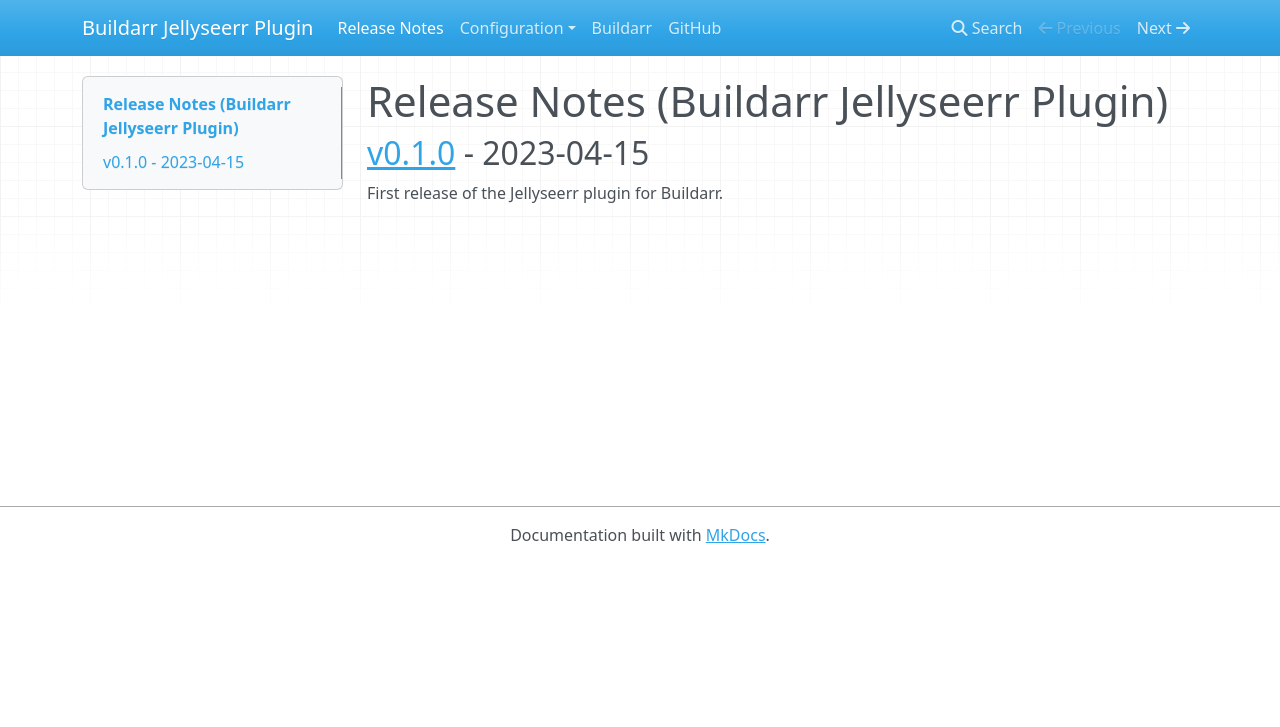
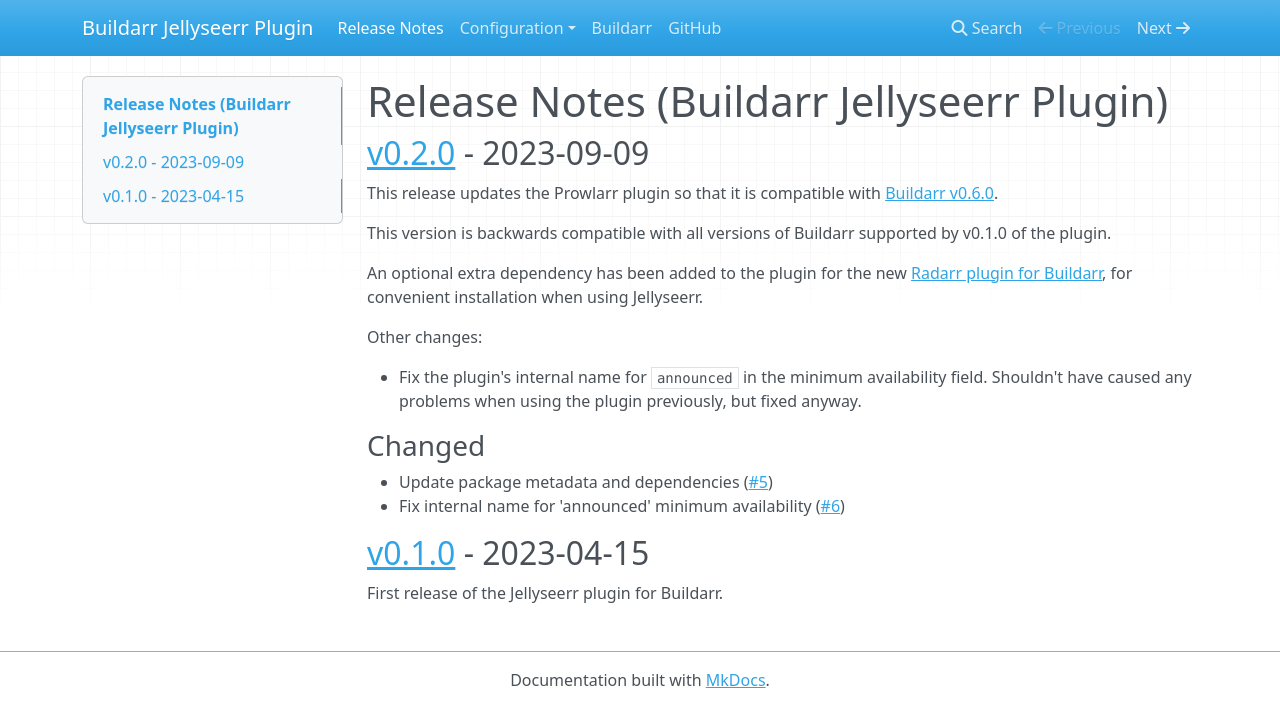
Before and after one commit to rebuildarr/buildarr-jellyseerr, an MkDocs documentation site: the page built from docs/release-notes.md, in a window 1280 px wide. Shown: the top 727 px of the page. Built offline with MkDocs 1.6.1, drawn with Linux system fonts in a browser that asks for light colours; nearby versions of some CDN libraries.

Commit message:
Tag v0.2.0 (#8)
* Set package version to v0.2.0
* Add release notes

```diff
--- a/docs/release-notes.md
+++ b/docs/release-notes.md
@@ -1,4 +1,22 @@
 # Release Notes (Buildarr Jellyseerr Plugin)
+
+## [v0.2.0](https://github.com/buildarr/buildarr-jellyseerr/releases/tag/v0.2.0) - 2023-09-09
+
+This release updates the Prowlarr plugin so that it is compatible with [Buildarr v0.6.0](https://buildarr.github.io/release-notes/#v060-2023-09-02).
+
+This version is backwards compatible with all versions of Buildarr supported by v0.1.0 of the plugin.
+
+An optional extra dependency has been added to the plugin for the new [Radarr plugin for Buildarr](https://buildarr.github.io/plugins/radarr), for convenient installation when using Jellyseerr.
+
+Other changes:
+
+* Fix the plugin's internal name for `announced` in the minimum availability field. Shouldn't have caused any problems when using the plugin previously, but fixed anyway.
+
+### Changed
+
+* Update package metadata and dependencies ([#5](https://github.com/buildarr/buildarr-prowlarr/pull/5))
+* Fix internal name for 'announced' minimum availability ([#6](https://github.com/buildarr/buildarr-prowlarr/pull/6))
+
 
 ## [v0.1.0](https://github.com/buildarr/buildarr-jellyseerr/releases/tag/v0.1.0) - 2023-04-15
 
--- a/pyproject.toml
+++ b/pyproject.toml
@@ -7,7 +7,7 @@
 
 [tool.poetry]
 name = "buildarr-jellyseerr"
-version = "0.1.0"
+version = "0.2.0"
 description = "Jellyseerr media request library application plugin for Buildarr"
 authors = ["Callum Dickinson <callum.dickinson.nz@gmail.com>"]
 license = "GPL-3.0-or-later"
```
